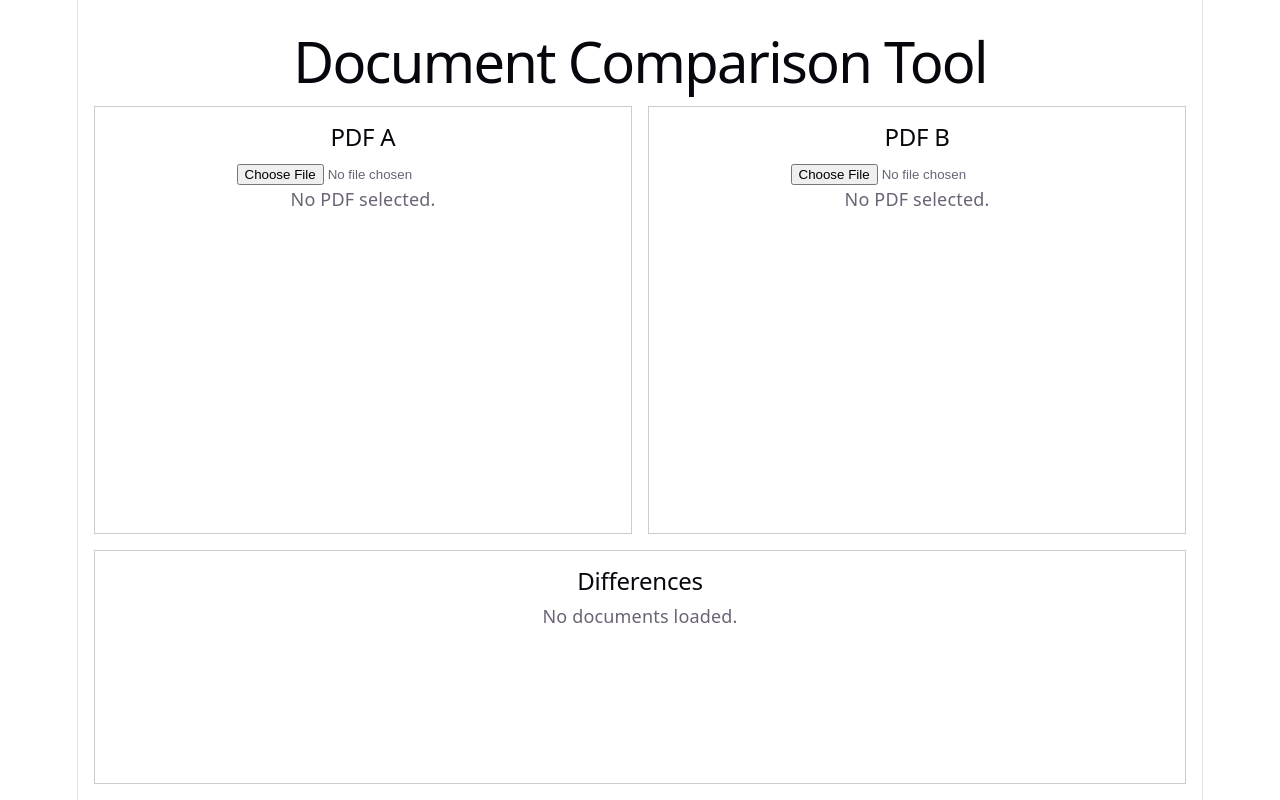
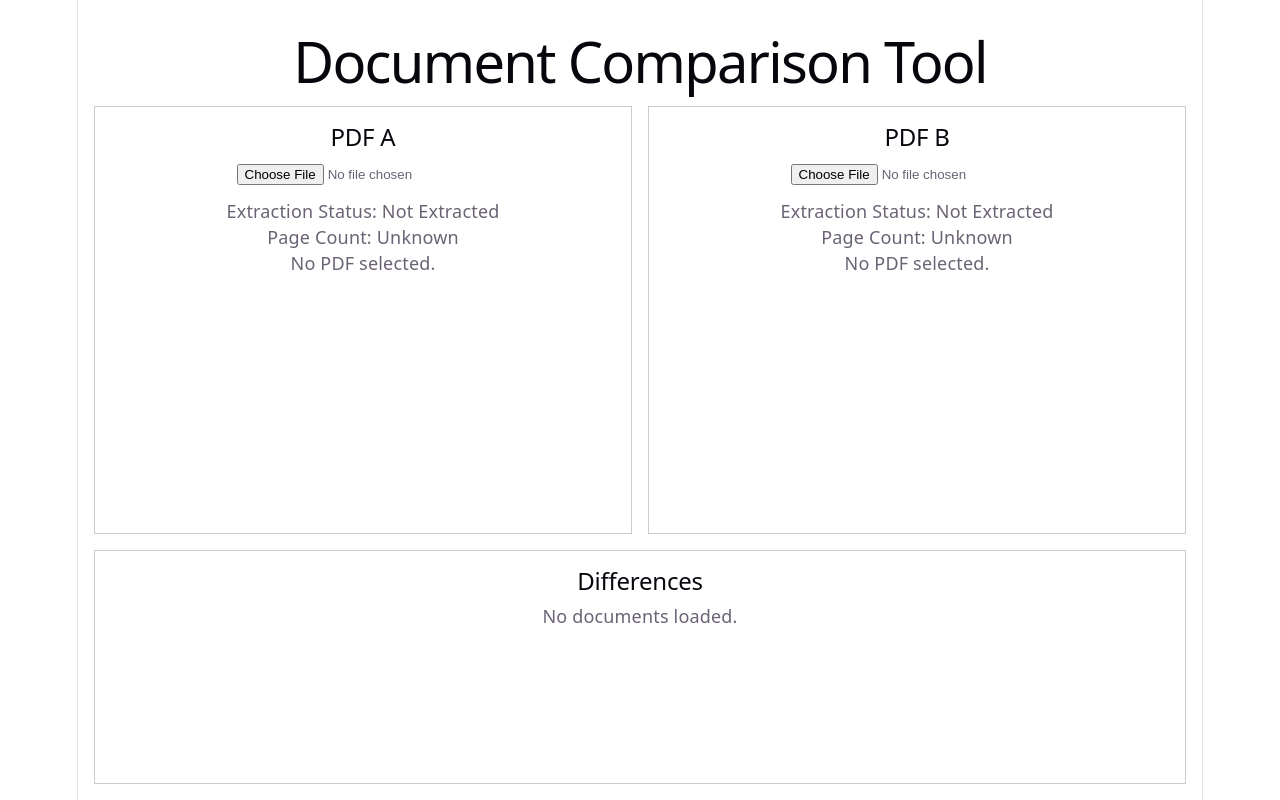
Before and after one commit to nier122/document-comparison-tool, a React (Vite) app in the folder frontend/: page / in a window 1280 px wide. Built offline with nearby package versions, Linux system fonts and the light colour scheme.

Commit message:
Display PDF extraction status

```diff
--- a/frontend/src/components/PDFViewer.tsx
+++ b/frontend/src/components/PDFViewer.tsx
@@ -1,14 +1,27 @@
 import { useEffect, useState } from 'react';
 import { Document, Page } from 'react-pdf';
 import PDFUploadPanel from './PDFUploadPanel';
+import type { PdfExtractionState } from '../types/comparison';
 
 type PDFViewerProps = {
   title: string;
   file: File | null;
+  extraction: PdfExtractionState;
   onFileSelect: (file: File | null) => void;
 };
 
-function PDFViewer({ title, file, onFileSelect }: PDFViewerProps) {
+function formatExtractionStatus(status: PdfExtractionState['status']) {
+  switch (status) {
+    case 'extracting':
+      return 'Extracting';
+    case 'extracted':
+      return 'Extracted';
+    case 'not-extracted':
+      return 'Not Extracted';
+  }
+}
+
+function PDFViewer({ title, file, extraction, onFileSelect }: PDFViewerProps) {
   const [numPages, setNumPages] = useState<number | null>(null);
   const [pageNumber, setPageNumber] = useState(1);
 
@@ -36,6 +49,8 @@ function PDFViewer({ title, file, onFileSelect }: PDFViewerProps) {
     });
   }
 
+  const pageCount = extraction.pageCount ?? numPages;
+
   return (
     <section
       style={{
@@ -47,6 +62,11 @@ function PDFViewer({ title, file, onFileSelect }: PDFViewerProps) {
     >
       <h2>{title}</h2>
       <PDFUploadPanel label={`${title} upload`} onFileSelect={onFileSelect} />
+
+      <div style={{ marginTop: '12px' }}>
+        <p>Extraction Status: {formatExtractionStatus(extraction.status)}</p>
+        <p>Page Count: {pageCount ?? 'Unknown'}</p>
+      </div>
 
       {file === null ? (
         <p>No PDF selected.</p>
```
